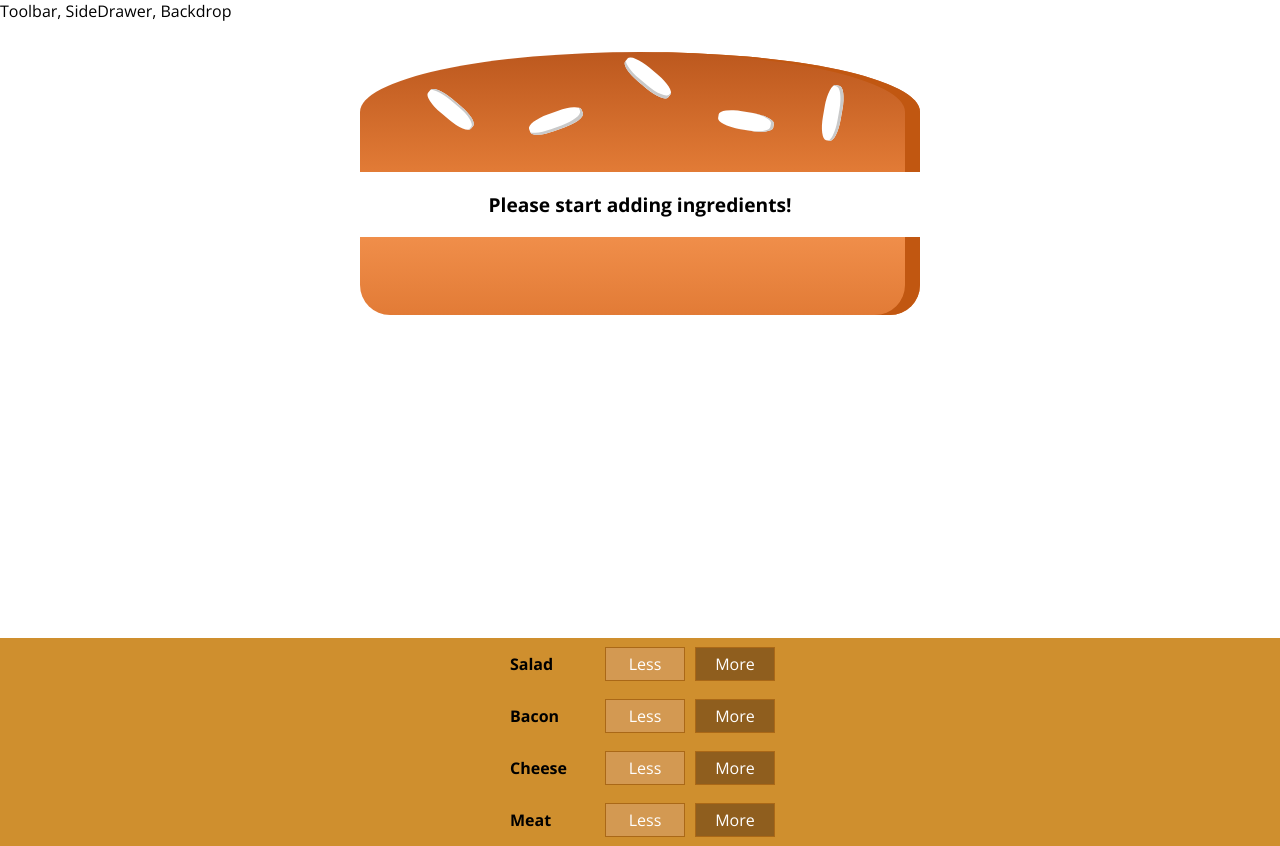
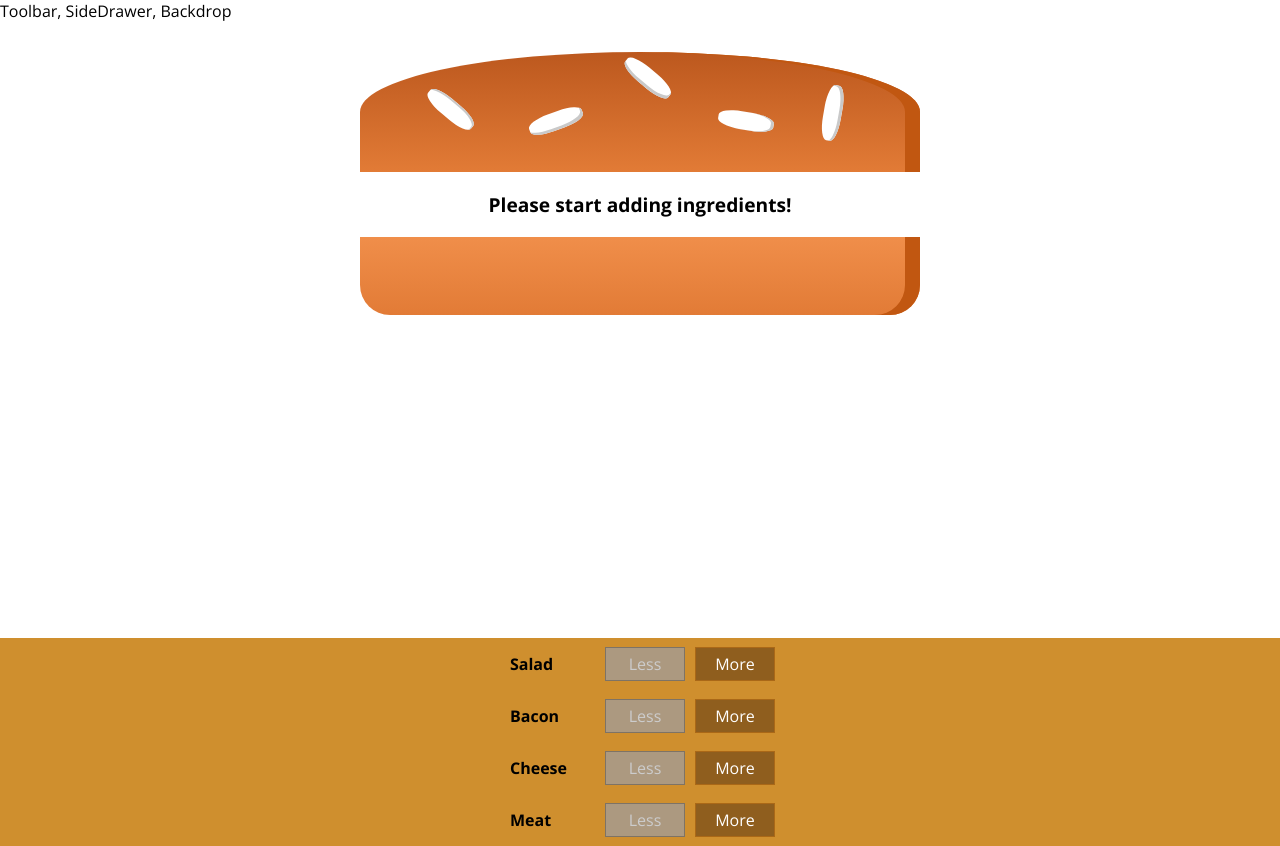
Before and after one commit to mehrab328/MyBurger, a React (Create React App) app: page / in a window 1280 px wide. Built offline with nearby package versions, Linux system fonts and the light colour scheme.

Commit message:
Removing Ingredients Safely

```diff
--- a/src/components/Burger/BuildControls/BuildControl/BuildControl.js
+++ b/src/components/Burger/BuildControls/BuildControl/BuildControl.js
@@ -4,8 +4,13 @@
 const buildControl = (props) => (
   <div className={classes.BuildControl}>
     <div className={classes.Label}>{props.label}</div>
-    <button className={classes.Less}>Less</button>
-    <button className={classes.More}>More</button>
+    <button
+        className={classes.Less}
+        onClick={props.removed}
+        disabled={props.disabled}>Less</button>
+    <button
+        className={classes.More}
+        onClick={props.added}>More</button>
   </div>
 );
 
--- a/src/components/Burger/BuildControls/BuildControls.js
+++ b/src/components/Burger/BuildControls/BuildControls.js
@@ -12,7 +12,12 @@
 const buildControls = (props) => (
   <div className={classes.BuildControls}>
     {controls.map(ctrl => (
-      <BuildControl key={ctrl.label} label={ctrl.label} />
+      <BuildControl
+      key={ctrl.label}
+      label={ctrl.label}
+      added={() => props.ingredientAdded(ctrl.type)}
+      removed={() => props.ingredientRemoved(ctrl.type)}
+      disabled={props.disabled[ctrl.type]} />
     ))}
   </div>
 )
--- a/src/containers/BurgerBuilder/BurgerBuilder.js
+++ b/src/containers/BurgerBuilder/BurgerBuilder.js
@@ -2,6 +2,13 @@
 import Aux from '../../hoc/Auxiliary';
 import Burger from '../../components/Burger/Burger';
 import BuildControls from '../../components/Burger/BuildControls/BuildControls';
+
+const INGREDIENT_PRICES = {
+  salad: 0.5,
+  cheese: 0.4,
+  meat: 1.3,
+  bacon: 0.7
+}
 
 class BurgerBuilder extends Component {
 
@@ -11,14 +18,53 @@
       bacon: 0,
       cheese: 0,
       meat: 0
+    },
+    totalPrice: 4
+  }
+
+  addIngredientHandler = (type) => {
+    const oldCount = this.state.ingredients[type];
+    const updatedCount = oldCount + 1;
+    const updatedIngredients = {
+      ...this.state.ingredients
     }
+    updatedIngredients[type] = updatedCount;
+    const priceAddition = INGREDIENT_PRICES[type];
+    const oldPrice = this.state.totalPrice;
+    const newPrice = oldPrice + priceAddition;
+    this.setState({totalPrice: newPrice, ingredients: updatedIngredients})
+  }
+
+  removeIngredientHandler = (type) => {
+    const oldCount = this.state.ingredients[type];
+    if(oldCount <= 0) {
+      return;
+    }
+    const updatedCount = oldCount - 1;
+    const updatedIngredients = {
+      ...this.state.ingredients
+    }
+    updatedIngredients[type] = updatedCount;
+    const priceDeduction = INGREDIENT_PRICES[type];
+    const oldPrice = this.state.totalPrice;
+    const newPrice = oldPrice - priceDeduction;
+    this.setState({totalPrice: newPrice, ingredients: updatedIngredients})
   }
 
   render() {
+    const disabledInfo = {
+      ...this.state.ingredients
+    }
+    for(let key in disabledInfo) {
+      disabledInfo[key] = disabledInfo[key] <= 0
+    }
     return (
       <Aux>
         <Burger ingredients={this.state.ingredients}/>
-        <BuildControls />
+        <BuildControls
+            ingredientAdded={this.addIngredientHandler}
+            ingredientRemoved={this.removeIngredientHandler}
+            disabled = {disabledInfo} />
       </Aux>
     );
   }
```
